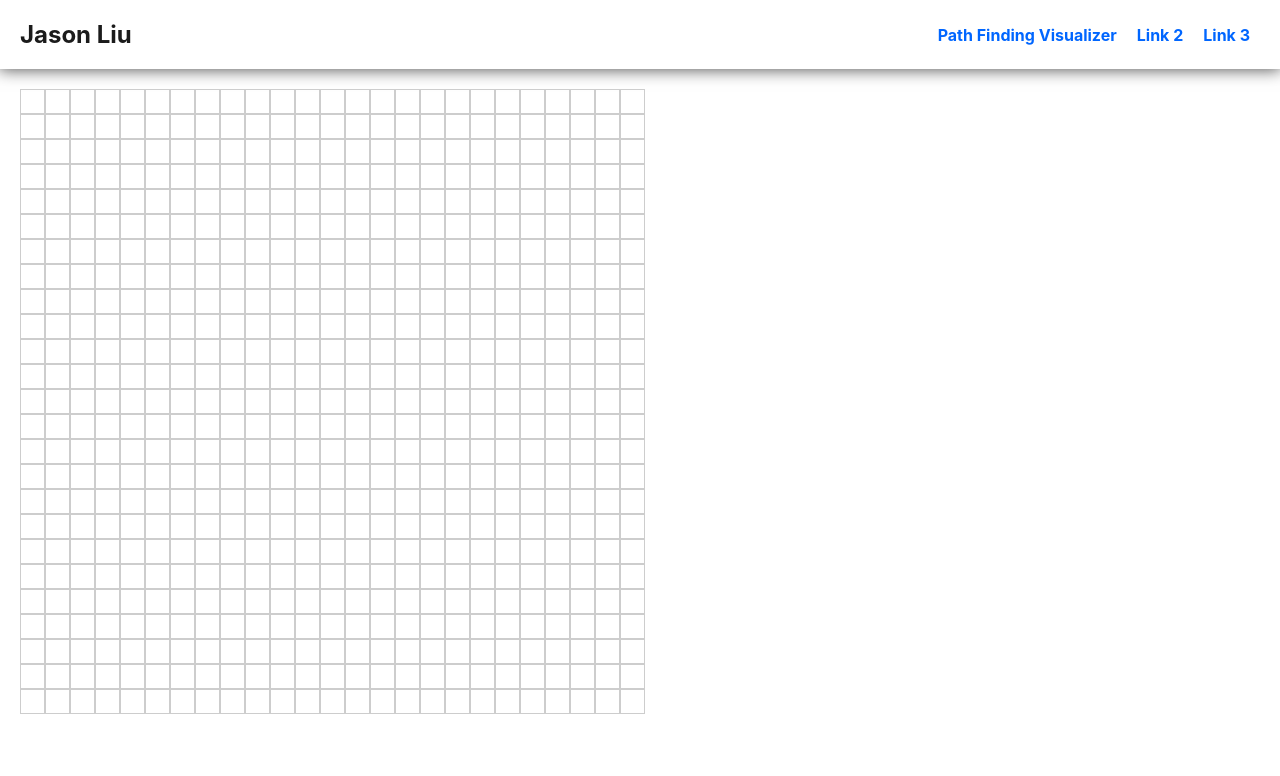
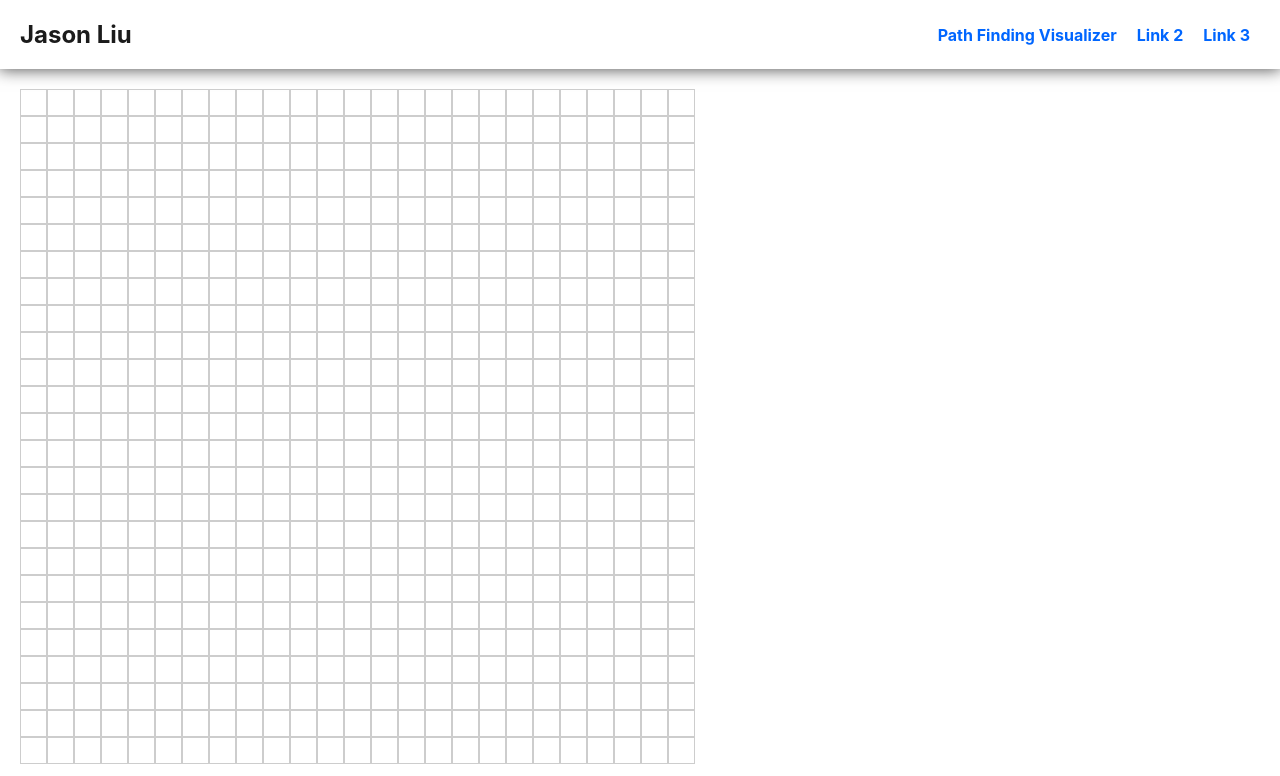
Before and after one commit to Jason-Liu-SE/PathFindingVisualizer, a React (Create React App) app: page /visualizer in a window 1280 px wide. Shown: the top 776 px of the page. Built offline with nearby package versions, Linux system fonts and the light colour scheme.

Commit message:
Created Drag-selection Functionality

```diff
--- a/src/Components/Grid.js
+++ b/src/Components/Grid.js
@@ -1,14 +1,37 @@
 import React from 'react';
+import { useState } from 'react';
 
-const ValidCell = new RegExp('[0-9]+ [0-9]+');
+const ValidCell = new RegExp('^[0-9]+,[0-9]+$');
 
-const handleClick = (e) => {
-    //console.log(e.currentTarget.id);
+const Grid = () => {
+    const [isDragging, setIsDragging] = useState(false);
+
+    const handleMouseHover = (e) => {
+        if (isDragging) {
+            handleMouseClick(e);
+        }
+    };
+
+    const handleMouseClick = (e) => {
         // checking if the target was a valid cell
-    if (ValidCell.test(e.target.id)) {
+        if (ValidCell.test(e.currentTarget.id)) {
             // changing the background colour of the cell, and the outline colour
-        e.target.style.backgroundColor = 'rgb(89, 89, 89)';
-        e.target.style.borderColor = 'rgba(89, 89, 89, 1)';
+            e.currentTarget.style.backgroundColor = 'rgb(89, 89, 89)';
+            e.currentTarget.style.borderColor = 'rgba(89, 89, 89, 1)';
+        }
+    };
+
+    const handleMouseDown = (e) => {
+        e.preventDefault();
+
+        if (!isDragging) {
+            setIsDragging(true);
+        }
+    };
+
+    const handleMouseUp = () => {
+        if (isDragging) {
+            setIsDragging(false);
         }
     };
 
@@ -26,9 +49,16 @@ const CreateGrid = (size) => {
         for (var row = 0; row < size; row++) {
             for (var col = 0; col < size; col++) {
                 rowCells.push(
-                <button id={row + ' ' + col} key={row + ' ' + col} onClick={handleClick}>
-                    {/* {col} */}
-                </button>
+                    <div
+                        id={row + ',' + col}
+                        key={row + ',' + col}
+                        onMouseDown={(e) => {
+                            handleMouseDown(e);
+                            handleMouseClick(e);
+                        }}
+                        onMouseUp={handleMouseUp}
+                        onMouseEnter={handleMouseHover}
+                    ></div>
                 );
             }
 
@@ -44,7 +74,6 @@ const CreateGrid = (size) => {
         return <div className='cells'>{rows}</div>;
     };
 
-const Grid = () => {
     return <div className='grid'>{CreateGrid(25)}</div>;
 };
 
--- a/src/index.css
+++ b/src/index.css
@@ -47,11 +47,11 @@ code {
 }
 
 .grid .cells .cellRow {
-    height: 25px;
     vertical-align: top;
+    display: flex;
 }
 
-.grid .cells .cellRow button {
+.grid .cells .cellRow div {
     color: rgb(150, 150, 150);
     width: 25px;
     height: 25px;
```
Lines whose indentation alone changed are shown as unchanged.
